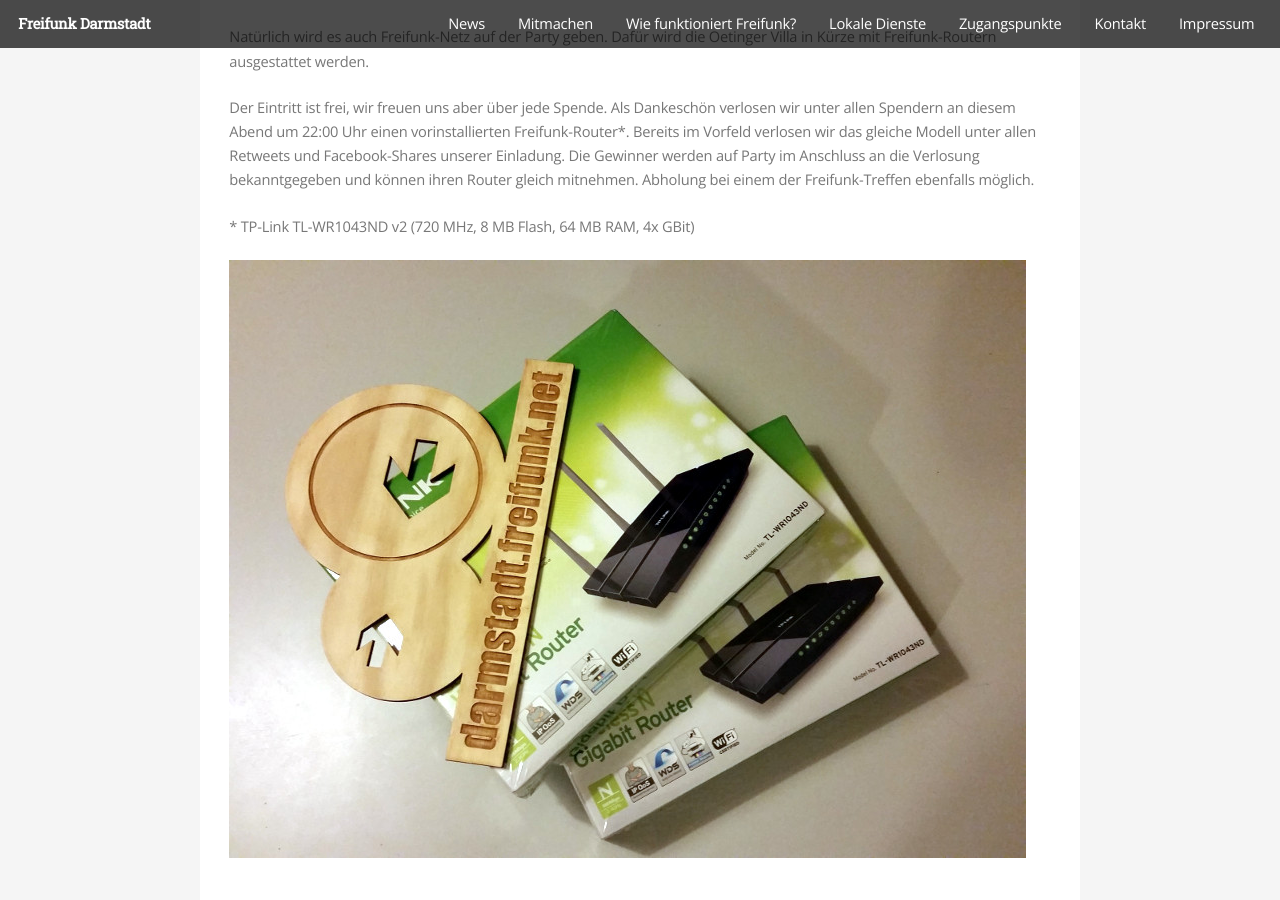
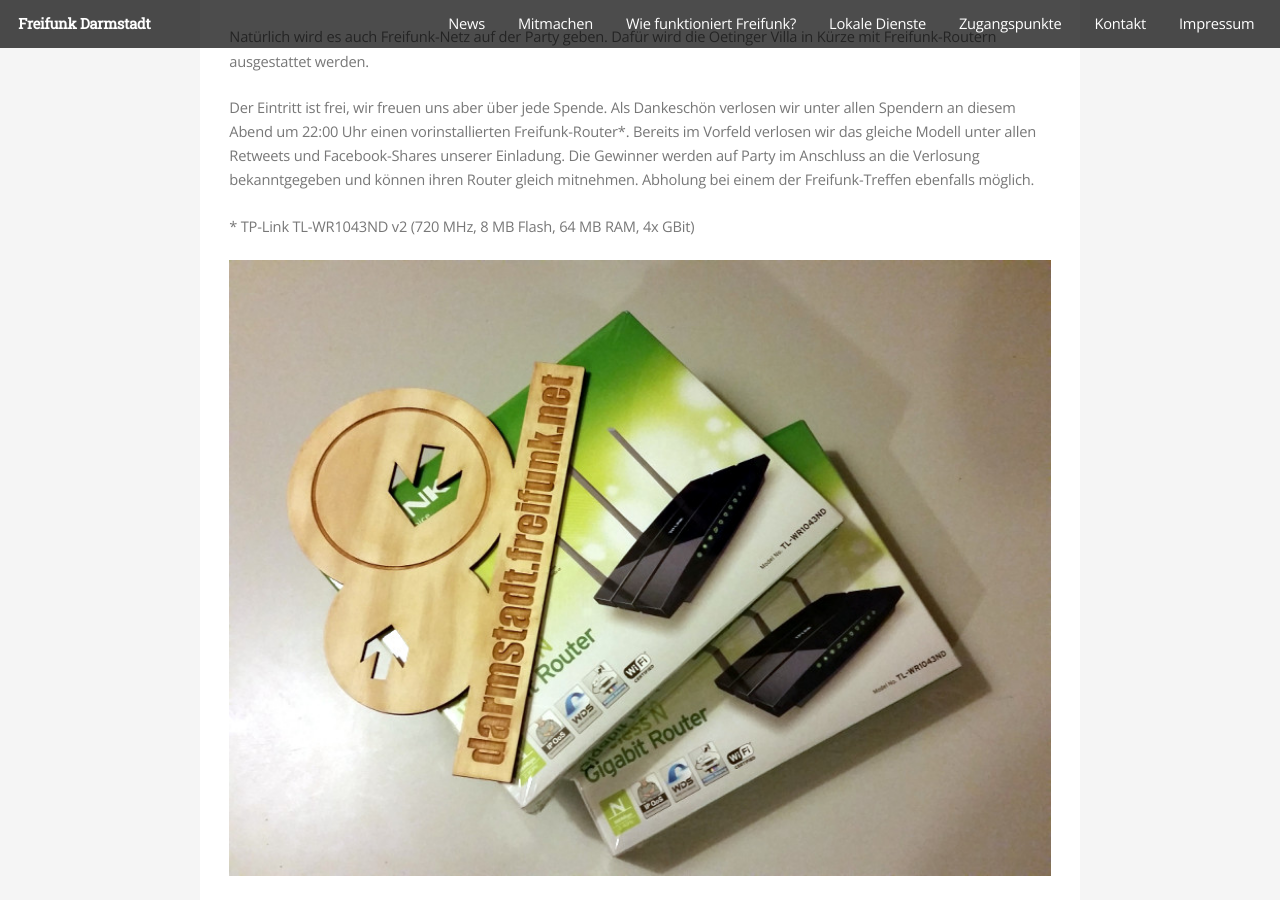
Before and after one commit to mdrenger/darmstadt.freifunk.net, a Jekyll site: the page built from _posts/2015-03-16-wir-feiern-den-100sten-hotspot.md, in a window 1280 px wide and 900 px high, scrolled down 473 px. Built offline with Jekyll 4.4.1, drawn with Linux system fonts in a browser that asks for light colours.

Commit message:
fixed image width in post

```diff
--- a/_posts/2015-03-16-wir-feiern-den-100sten-hotspot.md
+++ b/_posts/2015-03-16-wir-feiern-den-100sten-hotspot.md
@@ -19,4 +19,4 @@
 
 \* TP-Link TL-WR1043ND v2 (720 MHz, 8 MB Flash, 64 MB RAM, 4x GBit)
 
-![Gewinn mich!](/images/2015-03-16_routers-for-raffle.jpg "Bild der Preise, zweier Router")
+![Bild der Preise, zweier Router](/images/2015-03-16_routers-for-raffle.jpg "Gewinn mich!"){: .full-width}
```
